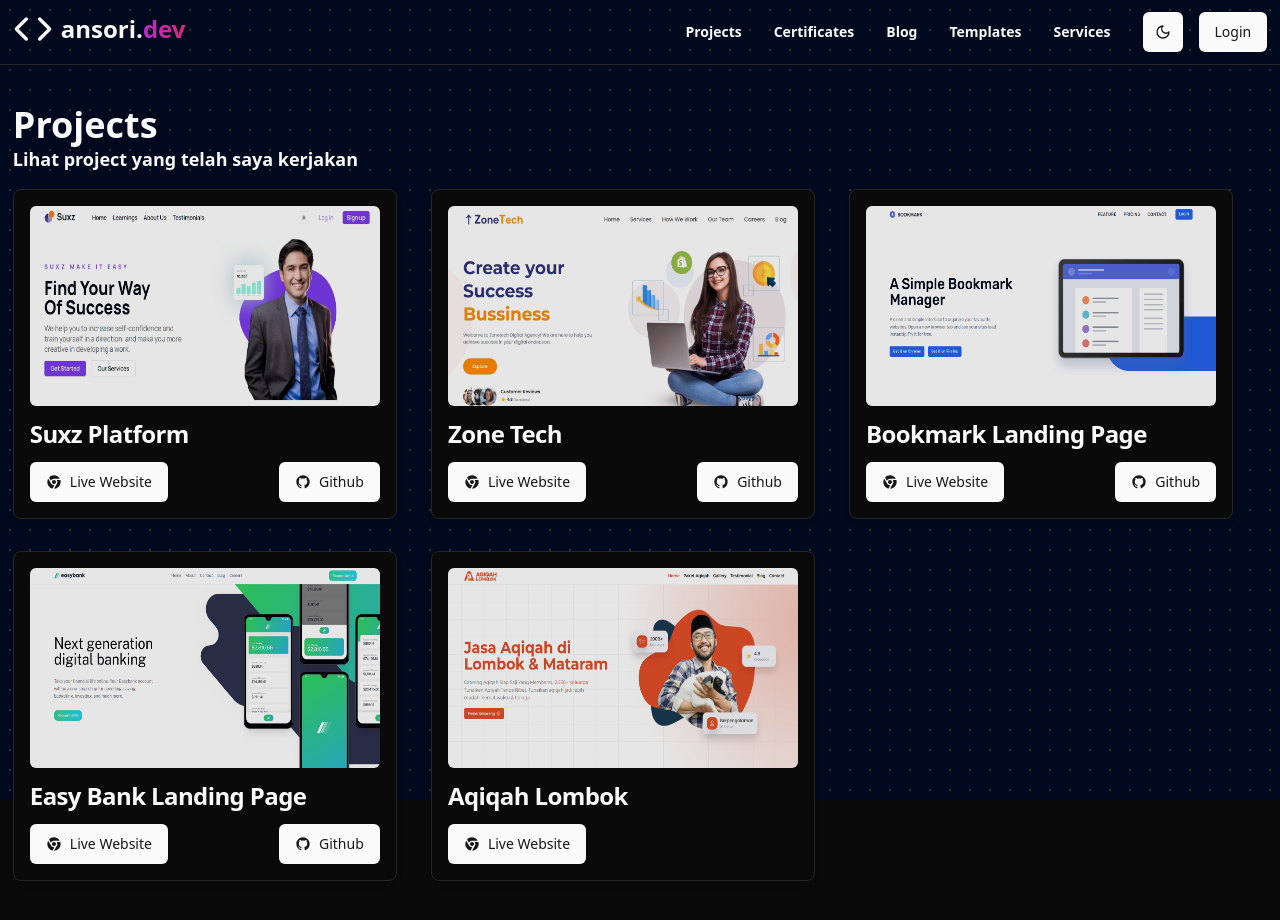
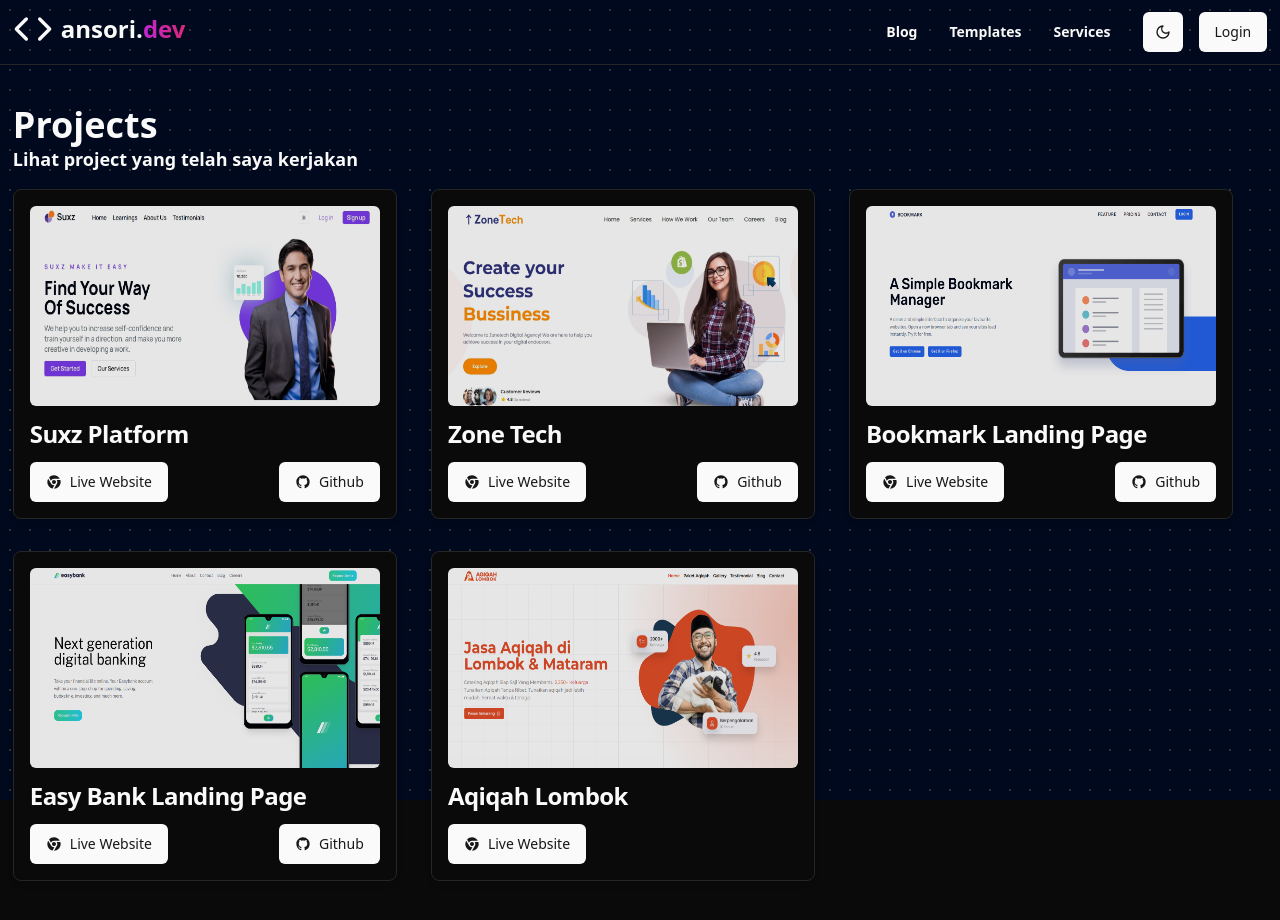
Before and after one commit to fitronansori/next-ansoridev, a Next.js app: page /projects in a window 1280 px wide. Built offline with nearby package versions, Linux system fonts and the light colour scheme.

Commit message:
refactor: reduce number of nav links displayed in NavLinks component

```diff
--- a/src/components/layouts/Header/NavLinks.tsx
+++ b/src/components/layouts/Header/NavLinks.tsx
@@ -13,7 +13,7 @@
 const NavLinks = ({ className, classNameLink }: NavLinksProps) => {
   return (
     <nav className={cn("", className)}>
-      {navLinks.slice(0, 5).map((item, index) => (
+      {navLinks.slice(0, 3).map((item, index) => (
         <Button
           variant={"link"}
           key={index}
@@ -23,7 +23,7 @@
         </Button>
       ))}
 
-      {navLinks.slice(6, 7).map((item, index) => (
+      {navLinks.slice(3, 4).map((item, index) => (
         <Button
           variant={"link"}
           key={index}
--- a/src/constants/data.ts
+++ b/src/constants/data.ts
@@ -1,14 +1,6 @@
 import { IconType } from "react-icons";
 
 export const navLinks = [
-  {
-    name: "Projects",
-    href: "/projects",
-  },
-  {
-    name: "Certificates",
-    href: "/certificates",
-  },
   {
     name: "Blog",
     href: "/blog",
```
